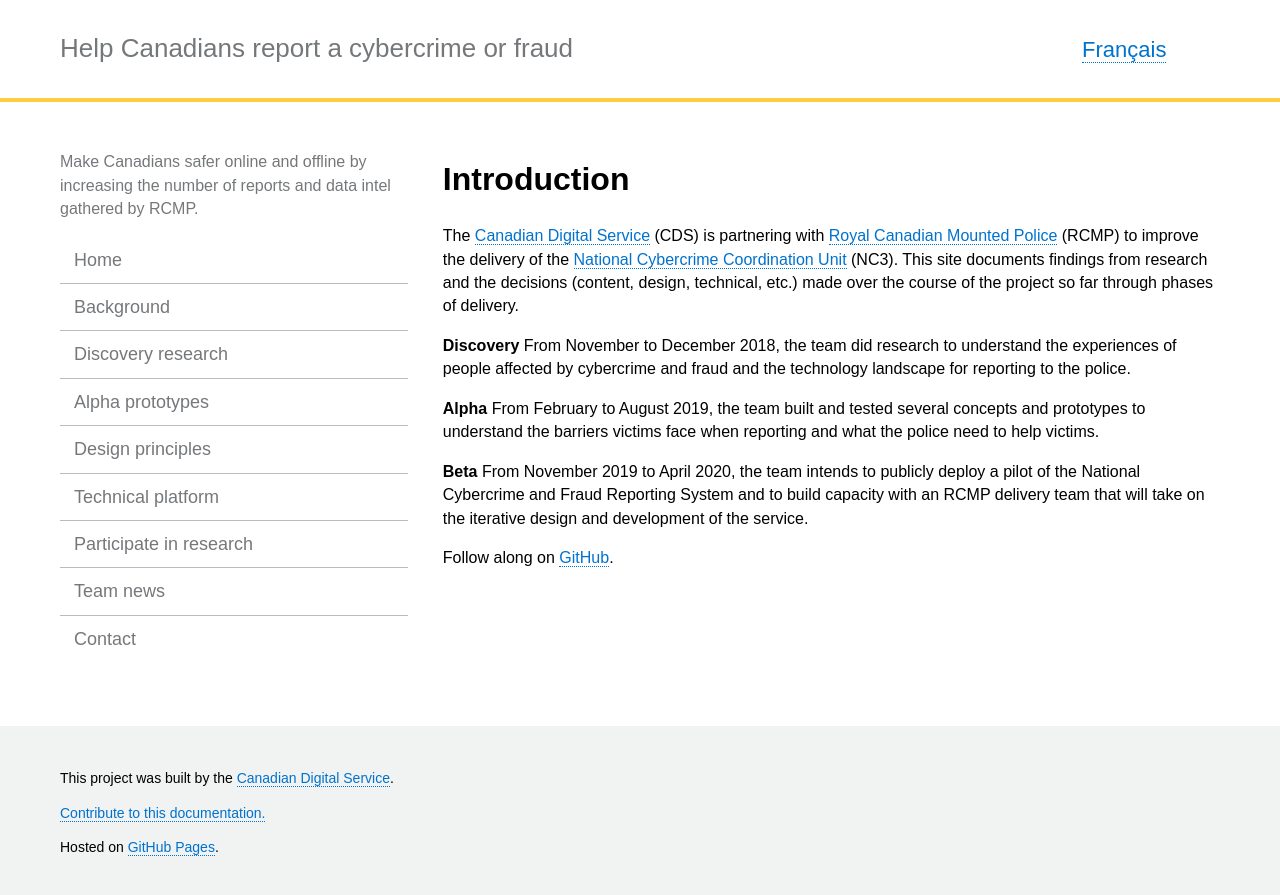
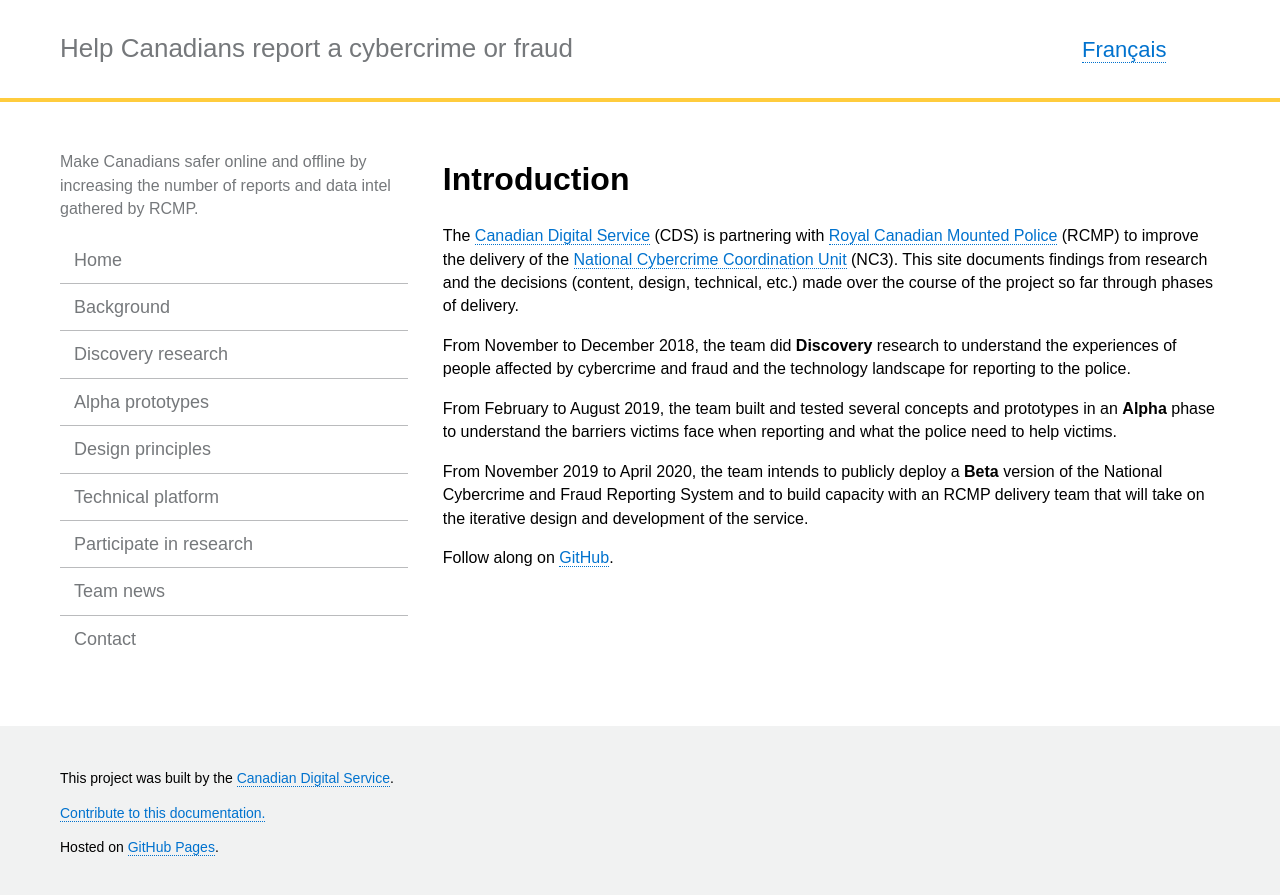
Before and after one commit to cds-snc/rcmp-report-a-cybercrime-alpha-documentation, a Jekyll site: the page built from index.html, in a window 1280 px wide. Shown: the top 895 px of the page. Built offline with Jekyll 4.4.1, drawn with Linux system fonts in a browser that asks for light colours.

Commit message:
Update index.md

```diff
--- a/_includes/index.md
+++ b/_includes/index.md
@@ -2,13 +2,10 @@
 
 The [Canadian Digital Service](https://digital.canada.ca) (CDS) is partnering with [Royal Canadian Mounted Police](http://www.rcmp.gc.ca/) (RCMP) to improve the delivery of the [National Cybercrime Coordination Unit](http://www.rcmp.gc.ca/en/the-national-cybercrime-coordination-unit-nc3) (NC3). This site documents findings from research and the decisions (content, design, technical, etc.) made over the course of the project so far through phases of delivery.
 
-**Discovery**
-From November to December 2018, the team did research to understand the experiences of people affected by cybercrime and fraud and the technology landscape for reporting to the police.
+From November to December 2018, the team did **Discovery** research to understand the experiences of people affected by cybercrime and fraud and the technology landscape for reporting to the police.
 
-**Alpha**
-From February to August 2019, the team built and tested several concepts and prototypes to understand the barriers victims face when reporting and what the police need to help victims.
+From February to August 2019, the team built and tested several concepts and prototypes in an **Alpha** phase to understand the barriers victims face when reporting and what the police need to help victims.
 
-**Beta**
-From November 2019 to April 2020, the team intends to publicly deploy a pilot of the National Cybercrime and Fraud Reporting System and to build capacity with an RCMP delivery team that will take on the iterative design and development of the service.
+From November 2019 to April 2020, the team intends to publicly deploy a **Beta** version of the National Cybercrime and Fraud Reporting System and to build capacity with an RCMP delivery team that will take on the iterative design and development of the service.
 
 Follow along on [GitHub](https://github.com/cds-snc/report-a-cybercrime).
```
